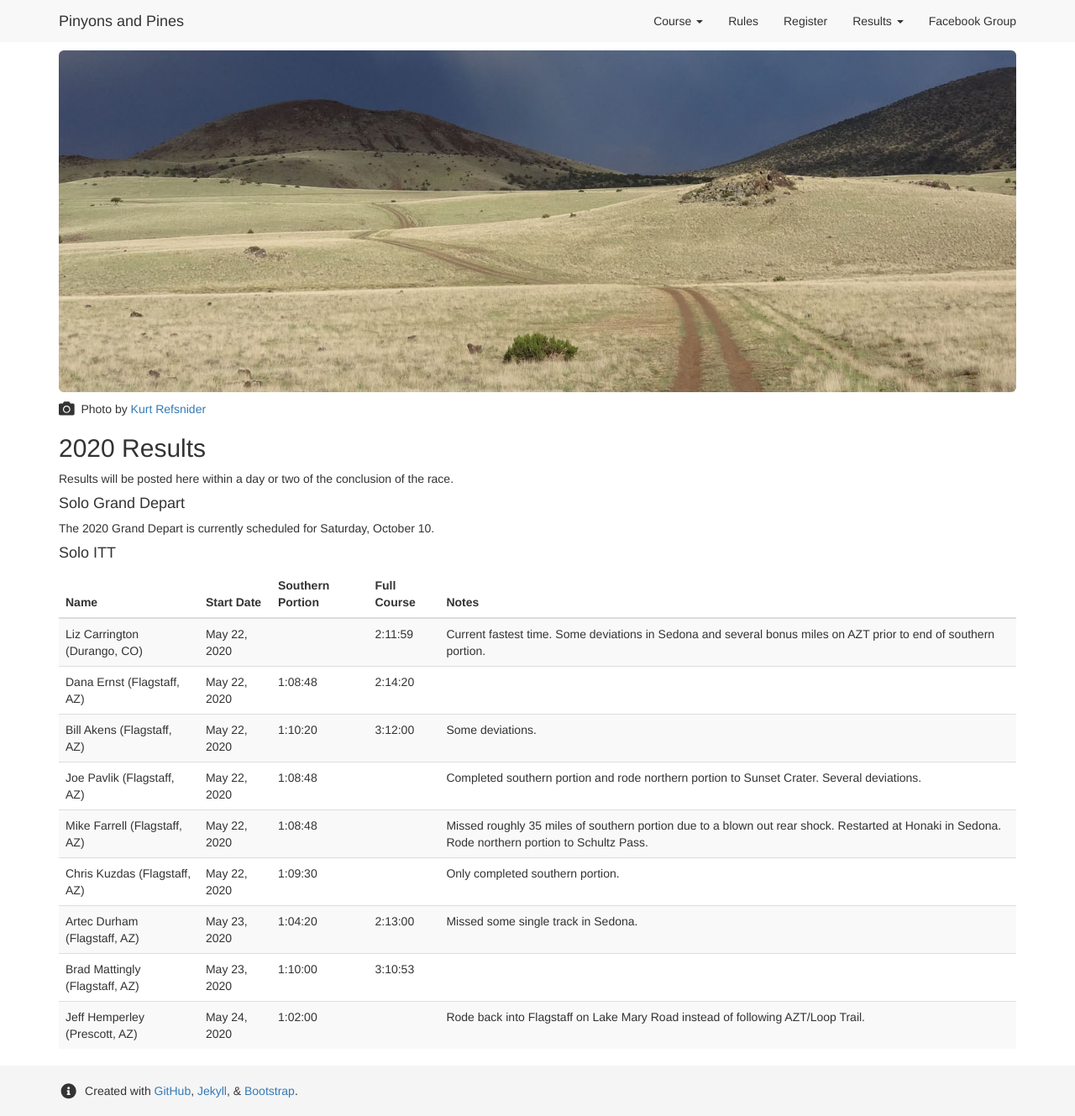
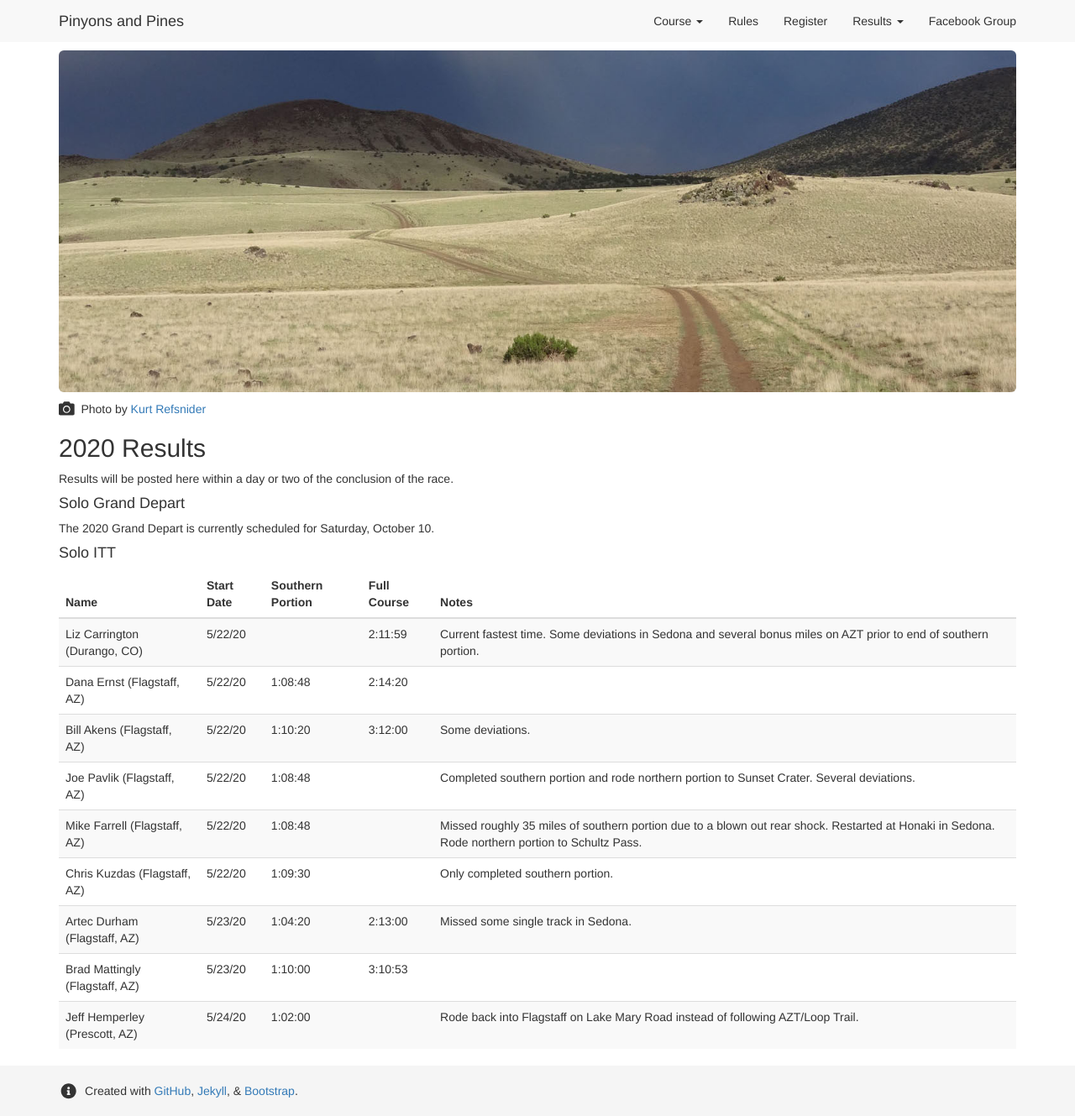
Before and after one commit to dcernst/PinyonsPines, a Jekyll site: the page built from results2020.md, in a window 1280 px wide and 1329 px high. Shown: the whole window at 84% size. Built offline with Jekyll 4.4.1, drawn with Linux system fonts in a browser that asks for light colours; nearby versions of some CDN libraries.

Commit message:
Update to date format

```diff
--- a/results2020.md
+++ b/results2020.md
@@ -211,39 +211,39 @@ The 2020 Grand Depart is currently scheduled for Saturday, October 10.
 <tbody>
 
 <tr>
-<td>Liz Carrington (Durango, CO)</td> <td>May 22, 2020</td> <td></td>	<td>2:11:59</td>	<td>Current fastest time. Some deviations in Sedona and several bonus miles on AZT prior to end of southern portion.</td>
+<td>Liz Carrington (Durango, CO)</td> <td>5/22/20</td> <td></td>	<td>2:11:59</td>	<td>Current fastest time. Some deviations in Sedona and several bonus miles on AZT prior to end of southern portion.</td>
 </tr>
 
 <tr>
-<td>Dana Ernst (Flagstaff, AZ)</td> <td>May 22, 2020</td> <td>1:08:48</td> <td>2:14:20</td> <td></td>
+<td>Dana Ernst (Flagstaff, AZ)</td> <td>5/22/20</td> <td>1:08:48</td> <td>2:14:20</td> <td></td>
 </tr>
 
 <tr>
-<td>Bill Akens (Flagstaff, AZ)</td> <td>May 22, 2020</td> <td>1:10:20</td> <td>3:12:00</td>	<td>Some deviations.</td>
+<td>Bill Akens (Flagstaff, AZ)</td> <td>5/22/20</td> <td>1:10:20</td> <td>3:12:00</td>	<td>Some deviations.</td>
 </tr>
 
 <tr>
-<td>Joe Pavlik (Flagstaff, AZ)</td> <td>May 22, 2020</td> <td>1:08:48</td> <td></td>	<td>Completed southern portion and rode northern portion to Sunset Crater. Several deviations.</td>
+<td>Joe Pavlik (Flagstaff, AZ)</td> <td>5/22/20</td> <td>1:08:48</td> <td></td>	<td>Completed southern portion and rode northern portion to Sunset Crater. Several deviations.</td>
 </tr>
 
 <tr>
-<td>Mike Farrell (Flagstaff, AZ)</td> <td>May 22, 2020</td> <td>1:08:48</td>	<td></td>	<td>Missed roughly 35 miles of southern portion due to a blown out rear shock. Restarted at Honaki in Sedona. Rode northern portion to Schultz Pass.</td>
+<td>Mike Farrell (Flagstaff, AZ)</td> <td>5/22/20</td> <td>1:08:48</td>	<td></td>	<td>Missed roughly 35 miles of southern portion due to a blown out rear shock. Restarted at Honaki in Sedona. Rode northern portion to Schultz Pass.</td>
 </tr>
 
 <tr>
-<td>Chris Kuzdas (Flagstaff, AZ)</td> <td>May 22, 2020</td> <td>1:09:30</td>	<td></td>	<td>Only completed southern portion.</td>
+<td>Chris Kuzdas (Flagstaff, AZ)</td> <td>5/22/20</td> <td>1:09:30</td>	<td></td>	<td>Only completed southern portion.</td>
 </tr>
 
 <tr>
-<td>Artec Durham (Flagstaff, AZ)</td> <td>May 23, 2020</td>	<td>1:04:20</td> <td>2:13:00</td>	<td>Missed some single track in Sedona.</td>
+<td>Artec Durham (Flagstaff, AZ)</td> <td>5/23/20</td>	<td>1:04:20</td> <td>2:13:00</td>	<td>Missed some single track in Sedona.</td>
 </tr>
 
 <tr>
-<td>Brad Mattingly (Flagstaff, AZ)</td> <td>May 23, 2020</td>	<td>1:10:00</td> <td>3:10:53</td> <td></td>
+<td>Brad Mattingly (Flagstaff, AZ)</td> <td>5/23/20</td>	<td>1:10:00</td> <td>3:10:53</td> <td></td>
 </tr>
 
 <tr>
-<td>Jeff Hemperley (Prescott, AZ)</td> <td>May 24, 2020</td>	<td>1:02:00</td> <td></td> <td>Rode back into Flagstaff on Lake Mary Road instead of following AZT/Loop Trail.</td>
+<td>Jeff Hemperley (Prescott, AZ)</td> <td>5/24/20</td>	<td>1:02:00</td> <td></td> <td>Rode back into Flagstaff on Lake Mary Road instead of following AZT/Loop Trail.</td>
 </tr>
 
 </tbody>
```
